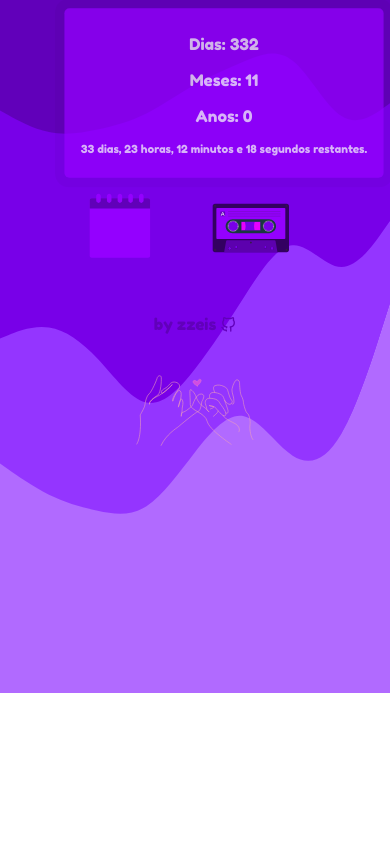
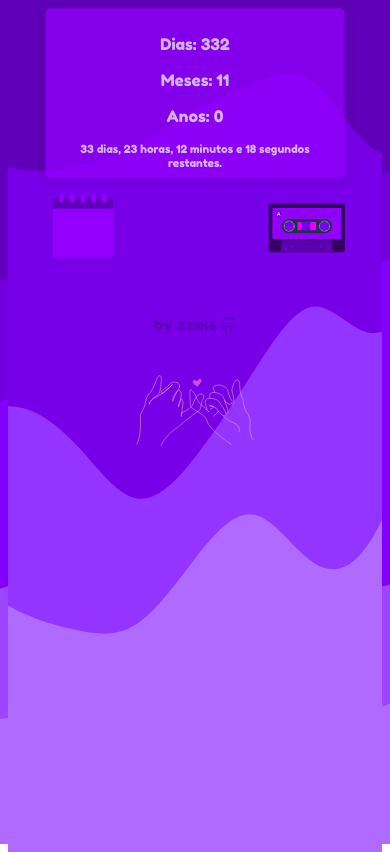
Before and after one commit to zzeis/dateCount, a plain HTML site: page index.html in a window 390 px wide. Drawn offline with nearby package versions, Linux system fonts and the light colour scheme.

Commit message:
reponsive style aply

```diff
--- a/css/mytimer.css
+++ b/css/mytimer.css
@@ -6,7 +6,7 @@ html {
 
 .container {
     margin: 2% auto;
-    width: 70%;
+    width: 100%;
     text-align: center;
     justify-content: center;
     height: 250px;
@@ -23,12 +23,12 @@ div.container {
 
 .anim {
     position: relative;
-
+    width: 100%;
     display: flex;
     flex-direction: row;
     justify-content: center;
     vertical-align: center;
-
+    gap: 75px;
 }
 
 .anim .timer {
@@ -58,7 +58,7 @@ div.container {
     background-color: #9400ff;
     border-radius: 5px;
     margin: auto;
-    width: 300px;
+    width: 280px;
     height: 150px;
     opacity: 0.7;
     padding: 10px;
@@ -102,11 +102,17 @@ div.timer p {
 
 }
 
-body {
-    background-size: cover;
-    background-repeat: initial;
-    height: 100%;
-    background-image: url('/img/background.svg');
+body,html {
+
+
+  /* Full height */
+  height: 100%;
+
+  /* Center and scale the image nicely */
+  background-position: center;
+  background-repeat: no-repeat;
+  background-size: cover;
+  background-image: url('/img/background.svg');
 
 }
 
@@ -130,11 +136,22 @@ footer {
     justify-content: center;
 }
 
-@media screen and (max-width: 768px) and (orientation:portrait) {
+@media only screen and (max-width: 768px) and (orientation:portrait) {
     body {
         background-image: url('/img/background-sm.svg');
         background-size: cover;
         height: 100%;
-        background-repeat: no-repeat;
+
+    }
+
+    .anim {
+        position: relative;
+        width: 100%;
+        display: flex;
+        flex-direction: row;
+        justify-content: space-between;
+
+        vertical-align: center;
+        gap: 5%;
     }
 }
```
